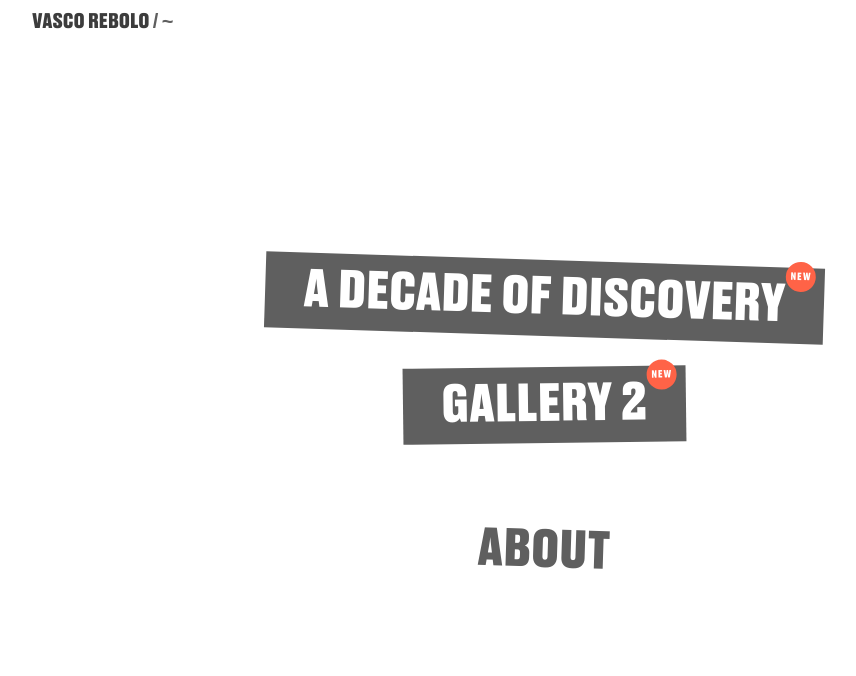
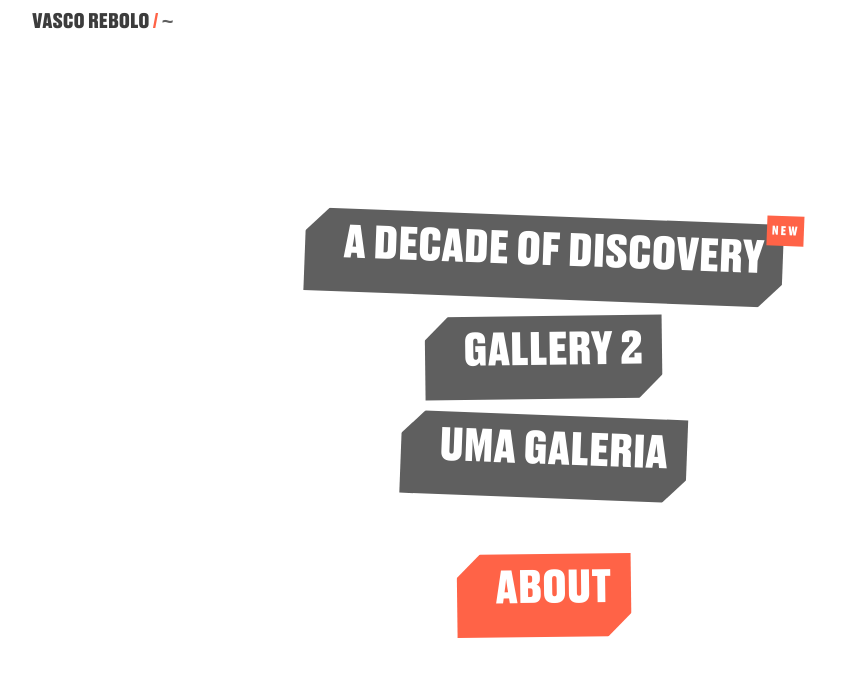
Before and after one commit to vascorebolo/vascorebolo, a Next.js app: page / in a window 1280 px wide. Shown: the top 676 px of the page, without its empty margins (96-952 px from the left). Built offline with nearby package versions, Linux system fonts and the light colour scheme.

Commit message:
chore: change styles of gallery list

```diff
--- a/next.config.js
+++ b/next.config.js
@@ -2,10 +2,12 @@
 const nextConfig = {
   reactStrictMode: true,
   output: 'export',
+  trailingSlash: true,
   compiler: {
     // Enables the styled-components SWC transform
     styledComponents: true
-  }
+  },
+  images: { unoptimized: true }
 }
 
 module.exports = nextConfig
--- a/src/components/header/header.tsx
+++ b/src/components/header/header.tsx
@@ -23,6 +23,10 @@ const SHeader = styled.div`
 
     span {
       color: ${({ theme }) => theme.grey500 };
+
+      b {
+        color: ${({ theme }) => theme.red};
+      }
     }
   }
 `;
--- a/src/components/layout.tsx
+++ b/src/components/layout.tsx
@@ -29,7 +29,7 @@ export default function Layout<IBodyProps>({ title = '', children = <></> }) {
         <MainWrapper>
           <h1>
             <Link href="/">Vasco Rebolo</Link>
-            <span> / { title ? title : '~' }</span>
+            <span> <b>/</b> { title ? title : '~' }</span>
           </h1>
         </MainWrapper>
       </SHeader>
--- a/src/components/list/list.tsx
+++ b/src/components/list/list.tsx
@@ -8,64 +8,86 @@ const SListOfGalleries = styled.ul`
   list-style: none;
   margin: 0 0.5;
   padding: 0;
+  --depth: 2vw;
 
   li {
-    font-size: calc(25px + 2vw);
+    font-size: calc(25px + 1.5vw);
     line-height: 110%;
-    margin: 2vh 0;
+    margin: 2vw 0;
     padding: 0;
     position: relative;
     text-align: center;
     transform: rotate(-0.002turn);
 
-    &.last {
-      margin-top: 5vw;
-    }
-
-    &.new a:after {
-      content: 'NEW';
-      display: inline-block;
-      background: ${({ theme }) => theme.red };
+    a {
+      background-color: ${({ theme }) => theme.grey500 };
       color: ${({ theme }) => theme.white };
-      font-size: 10px;
-      border-radius: 50%;
-      width: 30px;
-      height: 30px;
-      letter-spacing: 1px;
-      line-height: 30px;
-      position: absolute;
-      top: -7px
-    }
-
-    &.special {
-      padding: 10px 30px;
-
-      a {
-        background-color: ${({ theme }) => theme.grey500 };
-        color: ${({ theme }) => theme.white };
-
-        &:hover {
-          background-color: ${({ theme }) => theme.grey100 };
-          color: ${({ theme }) => theme.white };
-        }
-      }
-    }
-
-    &:nth-child(odd) {
-      transform: rotate(+0.005turn);
-    }
-
-    a {
-      color: ${({ theme }) => theme.grey500 };
-      padding: 1vw 3vw;
+      padding-bottom: var(--depth);
+      padding-left: calc(var(--depth) + 1vw);
+      padding-right: 1.5vw;
+      padding-top: 1vw;
+      position: relative;
       text-decoration: none;
       text-transform: uppercase;
       transform: rotate(-0.15turn);
       transition: 0.3s linear;
 
       &:hover {
-        color: ${({ theme }) => theme.grey100 };
+        --depth: 2.5vw;
+        background-color: ${({ theme }) => theme.grey100 };
       }
+
+      &::before,
+      &::after {
+        position: absolute;
+        content: '';
+        width: 0;
+        height: 0;
+        transition: 0.3s linear;
+      }
+
+      &::before {
+        left: -1px;
+        top: -1px;
+        border-top: var(--depth) solid ${({ theme }) => theme.white};
+        border-right: var(--depth) solid transparent;
+      }
+
+      &::after {
+        right: -1px;
+        bottom: -1px;
+        border-bottom: var(--depth) solid ${({ theme }) => theme.white};
+        border-left: var(--depth) solid transparent;
+      }
+    }
+
+    &.last {
+      margin-top: 5vw;
+    }
+
+    &.new::after {
+      align-items: center;
+      background: ${({ theme }) => theme.red};
+      color: ${({ theme }) => theme.white};
+      content: 'NEW';
+      display: block;
+      display: flex;
+      font-size: 12px;
+      height: 30px;
+      justify-content: center;
+      letter-spacing: 2px;
+      padding: 0 5px;
+      position: absolute;
+      right: -20px;
+      top: -20px;
+    }
+
+    &.special a {
+      background-color: ${({ theme }) => theme.red}
+    }
+
+    &:nth-child(odd) {
+      transform: rotate(+0.006turn);
     }
   }
 `
--- a/src/pages/gallery/galleries.ts
+++ b/src/data/galleries.ts
@@ -4,11 +4,20 @@ export const galleries = [
     title: 'A decade of discovery',
     description: 'a collection of images taken in the past 10 years',
     isNew: true,
+    isSpecial: false,
   },
   {
     id: 'gallery_2',
     title: 'gallery 2',
     description: 'something 2',
-    isNew: true,
+    isNew: false,
+    isSpecial: false,
+  },
+  {
+    id: 'gallery_2',
+    title: 'Uma galeria',
+    description: 'something 2',
+    isNew: false,
+    isSpecial: false,
   },
 ]
--- a/src/pages/api/hello.ts
+++ /dev/null
@@ -1,13 +0,0 @@
-// Next.js API route support: https://nextjs.org/docs/api-routes/introduction
-import type { NextApiRequest, NextApiResponse } from 'next'
-
-type Data = {
-  name: string
-}
-
-export default function handler(
-  req: NextApiRequest,
-  res: NextApiResponse<Data>
-) {
-  res.status(200).json({ name: 'John Doe' })
-}
--- a/src/pages/index.tsx
+++ b/src/pages/index.tsx
@@ -2,17 +2,21 @@
 import { Inter } from 'next/font/google'
 // import styles from '@/styles/Home.module.css'
 import Layout from '@/components/layout'
-import { galleries } from './gallery/galleries'
+import { galleries } from '@/data/galleries'
 import SListOfGalleries from '@/components/list';
 import CenteredContainer from '@/components/containers/centered';
+import Link from 'next/link';
 
 const inter = Inter({ subsets: ['latin'] })
 
 export default function Home() {
   const renderLinks = () => {
     return galleries.map(gallery => (
-      <li key={gallery.id} className={`${gallery.isNew ? 'new' : ''} special` }>
-        <a href={`/gallery/${gallery.id}`}>{ gallery.title }</a>
+      <li
+        key={gallery.id}
+        className={`${gallery.isNew ? 'new' : ''} ${gallery.isSpecial ? 'special' : ''}` }
+      >
+        <Link href={`/gallery/${gallery.id}`}>{ gallery.title }</Link>
       </li>
     ))
   }
@@ -22,8 +26,8 @@ export default function Home() {
       <CenteredContainer>
         <SListOfGalleries>
           { renderLinks() }
-          <li className="last">
-            <a href="/about">About</a>
+          <li className="last special">
+            <Link href="/about">About</Link>
           </li>
         </SListOfGalleries>
       </CenteredContainer>
```
Also changed, not shown: src/pages/gallery/[id].tsx (+14 -2 lines), src/pages/gallery/gallery.styles.tsx (+7 -2 lines), 1 other file (tests, documents, lock files or other folders).
